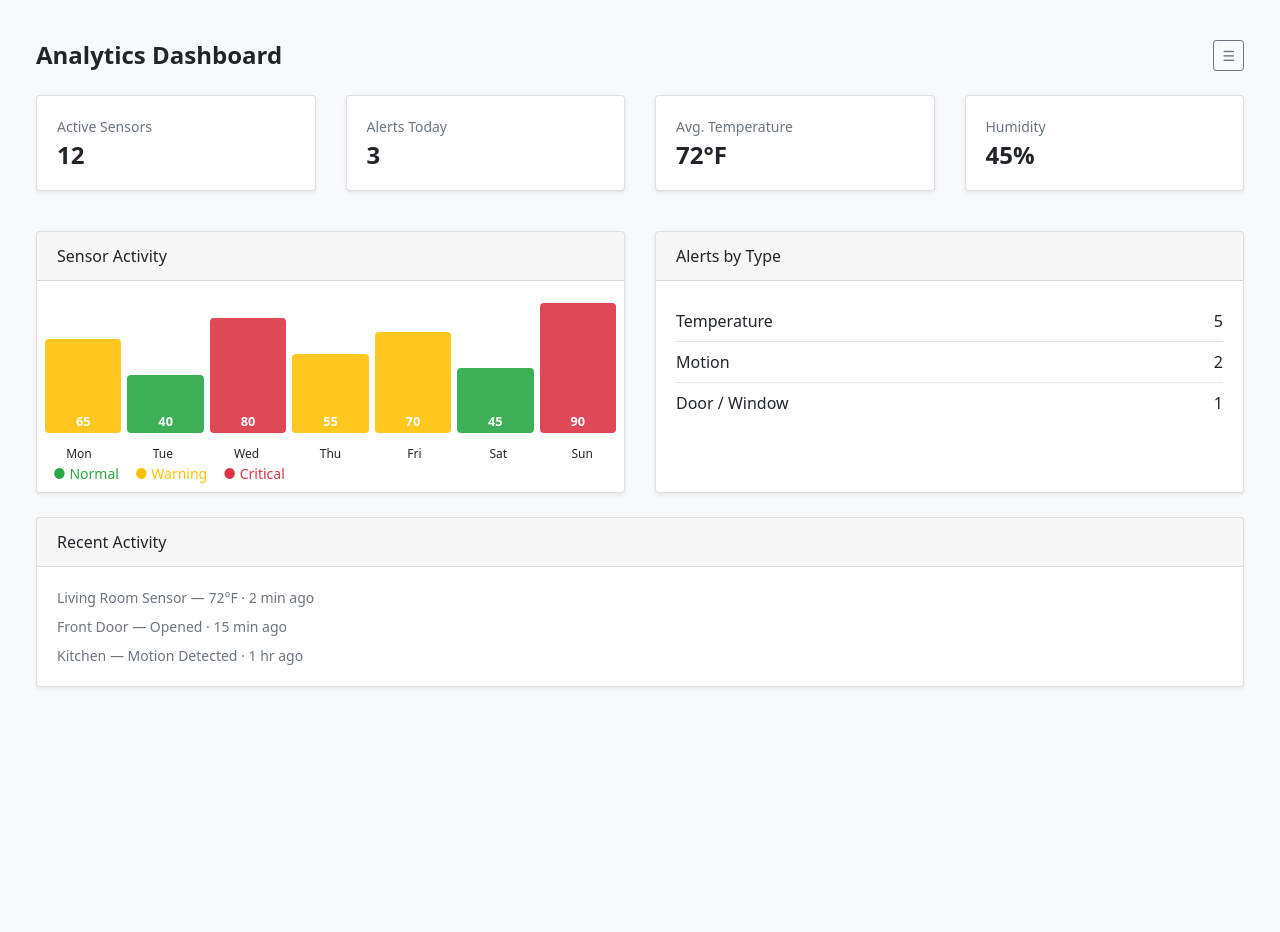
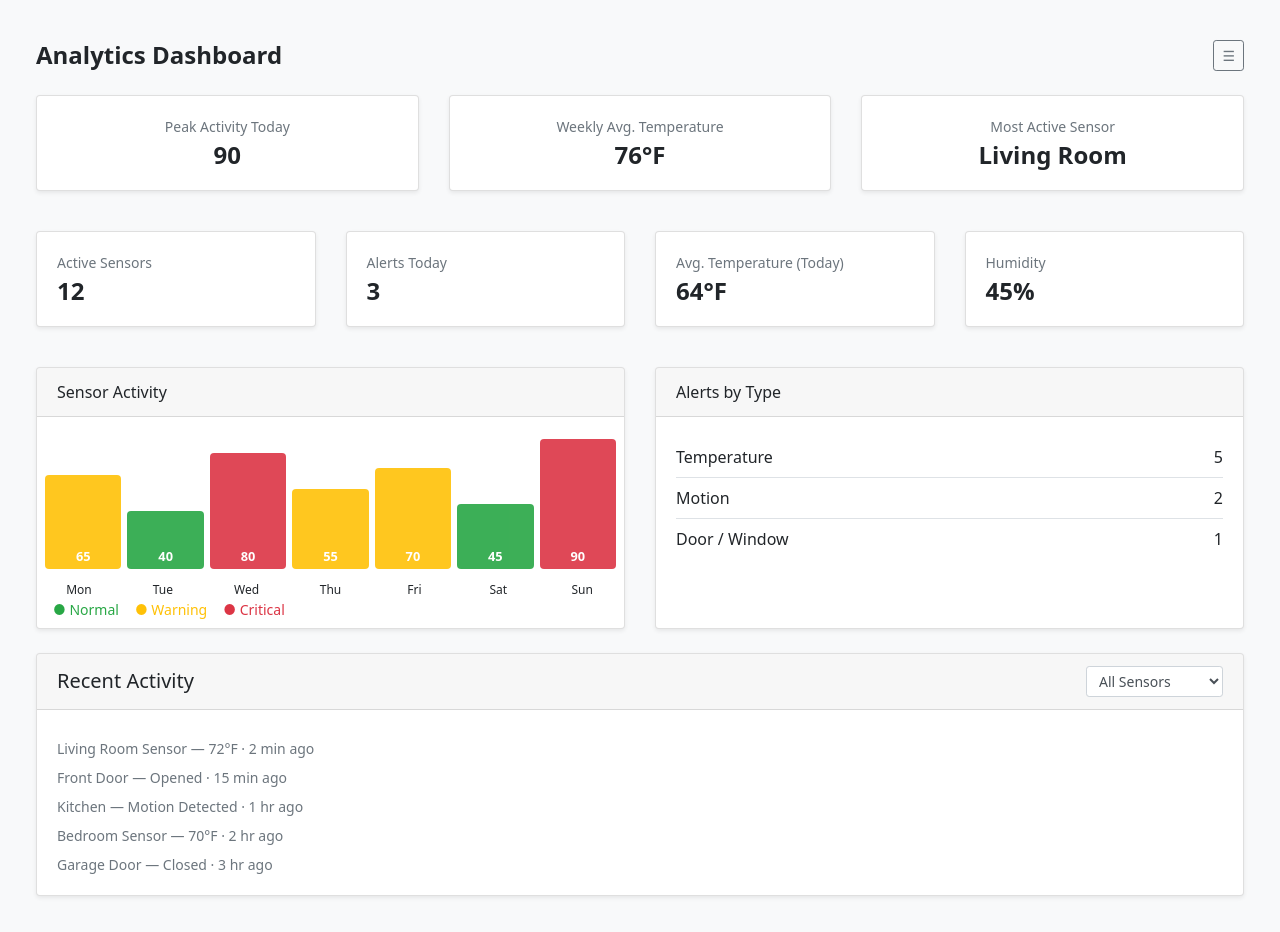
Before and after one commit to nabee1mahmood/Senior-Capstone, a React (Vite) app in the folder frontend/: page /home in a window 1280 px wide. Before the commit the page ends 832 px from the top, so only its background shows below. Built offline with nearby package versions, Linux system fonts and the light colour scheme; no server answers.

Commit message:
Added more statistics

```diff
--- a/frontend/src/pages/DayDetails.jsx
+++ b/frontend/src/pages/DayDetails.jsx
@@ -3,10 +3,41 @@ import { useParams, Link } from "react-router-dom";
 function DayDetails() {
   const { day } = useParams();
 
+  // Mock data for sensors
+  const sensors = [
+    { name: "Living Room", type: "Temperature", value: `${Math.floor(65 + Math.random() * 10)}°F`, time: "08:00 AM" },
+    { name: "Kitchen", type: "Temperature", value: `${Math.floor(60 + Math.random() * 15)}°F`, time: "10:30 AM" },
+    { name: "Front Door", type: "Door/Window", value: Math.random() > 0.5 ? "Opened" : "Closed", time: "12:15 PM" },
+    { name: "Bedroom", type: "Motion", value: Math.random() > 0.5 ? "Detected" : "No Motion", time: "02:45 PM" },
+    { name: "Garage", type: "Temperature", value: `${Math.floor(55 + Math.random() * 20)}°F`, time: "04:00 PM" },
+    { name: "Bathroom", type: "Humidity", value: `${Math.floor(40 + Math.random() * 20)}%`, time: "05:30 PM" },
+  ];
+
   return (
     <div className="container mt-4">
       <h2>Details for {day}</h2>
-      <p>Here you can display all logged sensor data for {day}.</p>
+      <p>Here you can see all logged sensor data for {day}.</p>
+
+      <table className="table table-striped mt-3">
+        <thead>
+          <tr>
+            <th>Sensor</th>
+            <th>Type</th>
+            <th>Value</th>
+            <th>Time</th>
+          </tr>
+        </thead>
+        <tbody>
+          {sensors.map((sensor, idx) => (
+            <tr key={idx}>
+              <td>{sensor.name}</td>
+              <td>{sensor.type}</td>
+              <td>{sensor.value}</td>
+              <td>{sensor.time}</td>
+            </tr>
+          ))}
+        </tbody>
+      </table>
 
       <Link to="/home" className="btn btn-primary mt-3">
         ← Back to Dashboard
--- a/frontend/src/pages/Home.jsx
+++ b/frontend/src/pages/Home.jsx
@@ -4,16 +4,15 @@ import "./Home.css";
 
 function Home() {
   const [menuOpen, setMenuOpen] = useState(false);
-  const [darkMode, setDarkMode] = useState(() => {
-    return localStorage.getItem("theme") === "dark";
-  });
+  const [darkMode, setDarkMode] = useState(() => localStorage.getItem("theme") === "dark");
+  const [filter, setFilter] = useState("all");
   const navigate = useNavigate();
 
   useEffect(() => {
-  const theme = darkMode ? "dark" : "light";
-  document.body.className = theme;
-  localStorage.setItem("theme", theme);
-}, [darkMode]);
+    const theme = darkMode ? "dark" : "light";
+    document.body.className = theme;
+    localStorage.setItem("theme", theme);
+  }, [darkMode]);
 
   const getColor = (value) => {
     if (value < 50) return "bg-success";
@@ -21,16 +20,24 @@ function Home() {
     return "bg-danger";
   };
 
-  const weekdays = [
-    "Monday",
-    "Tuesday",
-    "Wednesday",
-    "Thursday",
-    "Friday",
-    "Saturday",
-    "Sunday",
+  const weekdays = ["Monday", "Tuesday", "Wednesday", "Thursday", "Friday", "Saturday", "Sunday"];
+  const data = [65, 40, 80, 55, 70, 45, 90]; // daily sensor summary
+
+  // Mock activities
+  const activities = [
+    { name: "Living Room Sensor", type: "temperature", value: "72°F", timeAgo: "2 min ago" },
+    { name: "Front Door", type: "door", value: "Opened", timeAgo: "15 min ago" },
+    { name: "Kitchen", type: "motion", value: "Motion Detected", timeAgo: "1 hr ago" },
+    { name: "Bedroom Sensor", type: "temperature", value: "70°F", timeAgo: "2 hr ago" },
+    { name: "Garage Door", type: "door", value: "Closed", timeAgo: "3 hr ago" },
   ];
-  const data = [65, 40, 80, 55, 70, 45, 90]; // example sensor activity per day
+
+  // Summary stats
+  const summaryStats = [
+    { label: "Peak Activity Today", value: Math.max(...data) },
+    { label: "Weekly Avg. Temperature", value: "76°F" },
+    { label: "Most Active Sensor", value: "Living Room" },
+  ];
 
   return (
     <div className={`dashboard ${darkMode ? "dark" : "light"}`}>
@@ -38,45 +45,22 @@ function Home() {
       <header className="dashboard-header d-flex justify-content-between align-items-center mb-4">
         <h1 className="h4 mb-0 font-weight-bold">Analytics Dashboard</h1>
         <div className="position-relative">
-          <button
-            type="button"
-            className="btn btn-outline-secondary btn-sm"
-            onClick={() => setMenuOpen(!menuOpen)}
-          >
+          <button type="button" className="btn btn-outline-secondary btn-sm" onClick={() => setMenuOpen(!menuOpen)}>
             ☰
           </button>
-
           {menuOpen && (
             <div
               className="card shadow-sm position-absolute"
-              style={{
-                top: "calc(100% + 8px)",
-                right: 0,
-                minWidth: 200,
-                zIndex: 1000,
-              }}
+              style={{ top: "calc(100% + 8px)", right: 0, minWidth: 200, zIndex: 1000 }}
             >
               <div className="list-group list-group-flush">
-                <button
-                  className="list-group-item list-group-item-action"
-                  onClick={() => setDarkMode(!darkMode)}
-                >
+                <button className="list-group-item list-group-item-action" onClick={() => setDarkMode(!darkMode)}>
                   {darkMode ? "Light Mode" : "Dark Mode"}
                 </button>
-
-                <Link
-                  to="/account-settings"
-                  className="list-group-item list-group-item-action"
-                  onClick={() => setMenuOpen(false)}
-                >
+                <Link to="/account-settings" className="list-group-item list-group-item-action" onClick={() => setMenuOpen(false)}>
                   Account Settings
                 </Link>
-
-                <Link
-                  to="/"
-                  className="list-group-item list-group-item-action text-danger"
-                  onClick={() => setMenuOpen(false)}
-                >
+                <Link to="/" className="list-group-item list-group-item-action text-danger" onClick={() => setMenuOpen(false)}>
                   Log Out
                 </Link>
               </div>
@@ -85,12 +69,26 @@ function Home() {
         </div>
       </header>
 
+      {/* Summary Stats */}
+      <section className="summary-stats row mb-4">
+        {summaryStats.map((stat, i) => (
+          <div key={i} className="col-6 col-md-4 mb-3">
+            <div className="card shadow-sm h-100">
+              <div className="card-body text-center">
+                <p className="text-muted small mb-1">{stat.label}</p>
+                <p className="h4 mb-0 font-weight-bold">{stat.value}</p>
+              </div>
+            </div>
+          </div>
+        ))}
+      </section>
+
       {/* Stats */}
       <section className="stats-row row mb-4">
         {[
           { label: "Active Sensors", value: 12 },
           { label: "Alerts Today", value: 3 },
-          { label: "Avg. Temperature", value: "72°F" },
+          { label: "Avg. Temperature (Today)", value: "64°F" },
           { label: "Humidity", value: "45%" },
         ].map((stat, i) => (
           <div key={i} className="col-6 col-md-3 mb-3">
@@ -108,51 +106,28 @@ function Home() {
       <section className="charts-row row">
         <div className="col-md-6 mb-4">
           <div className="card shadow-sm h-100">
-            <div className="card-header font-weight-medium">
-              Sensor Activity
-            </div>
+            <div className="card-header font-weight-medium">Sensor Activity</div>
 
-            {/* Clickable bars for weekdays */}
-            <div
-              className="d-flex align-items-end w-100"
-              style={{ height: 160, gap: "6px", padding: "8px" }}
-            >
+            {/* Clickable bars */}
+            <div className="d-flex align-items-end w-100" style={{ height: 160, gap: "6px", padding: "8px" }}>
               {data.map((h, i) => (
                 <div
                   key={i}
                   className={`flex-grow-1 ${getColor(h)} rounded d-flex align-items-end justify-content-center`}
-                  style={{
-                    height: `${h}%`,
-                    minWidth: 24,
-                    opacity: 0.9,
-                    cursor: "pointer",
-                  }}
+                  style={{ height: `${h}%`, minWidth: 24, opacity: 0.9, cursor: "pointer" }}
                   onClick={() => navigate(`/day/${weekdays[i]}`)}
                   title={`Click to see ${weekdays[i]} details`}
                 >
-                  <span
-                    style={{
-                      color: "white",
-                      fontWeight: "bold",
-                      fontSize: "0.8rem",
-                      marginBottom: 2,
-                    }}
-                  >
-                    {h}
-                  </span>
+                  <span style={{ color: "white", fontWeight: "bold", fontSize: "0.8rem", marginBottom: 2 }}>{h}</span>
                 </div>
               ))}
             </div>
 
             {/* Weekday labels */}
-            <div
-              className="d-flex justify-content-between w-100 mt-1"
-              style={{ fontSize: "0.75rem" }}
-            >
+            <div className="d-flex justify-content-between w-100 mt-1" style={{ fontSize: "0.75rem" }}>
               {weekdays.map((day, i) => (
                 <span key={i} className="text-center" style={{ flex: 1 }}>
-                  {day.slice(0, 3)}{" "}
-                  {/* Show first 3 letters: Mon, Tue, Wed, ... */}
+                  {day.slice(0, 3)}
                 </span>
               ))}
             </div>
@@ -190,20 +165,30 @@ function Home() {
         </div>
       </section>
 
-      {/* Activity */}
+      {/* Recent Activity with Filter */}
       <section className="recent-activity">
         <div className="card shadow-sm">
-          <div className="card-header font-weight-medium">Recent Activity</div>
+          <div className="card-header d-flex justify-content-between align-items-center">
+            <h5 className="mb-0">Recent Activity</h5>
+            <select
+              className="form-control form-control-sm w-auto"
+              value={filter}
+              onChange={(e) => setFilter(e.target.value)}
+            >
+              <option value="all">All Sensors</option>
+              <option value="motion">Motion</option>
+              <option value="temperature">Temperature</option>
+              <option value="door">Door / Window</option>
+            </select>
+          </div>
           <div className="card-body">
-            <p className="text-muted small mb-0">
-              Living Room Sensor — 72°F · 2 min ago
-            </p>
-            <p className="text-muted small mb-0 mt-2">
-              Front Door — Opened · 15 min ago
-            </p>
-            <p className="text-muted small mb-0 mt-2">
-              Kitchen — Motion Detected · 1 hr ago
-            </p>
+            {activities
+              .filter((act) => filter === "all" || act.type === filter)
+              .map((act, idx) => (
+                <p key={idx} className="text-muted small mb-0 mt-2">
+                  {act.name} — {act.value} · {act.timeAgo}
+                </p>
+              ))}
           </div>
         </div>
       </section>
```
